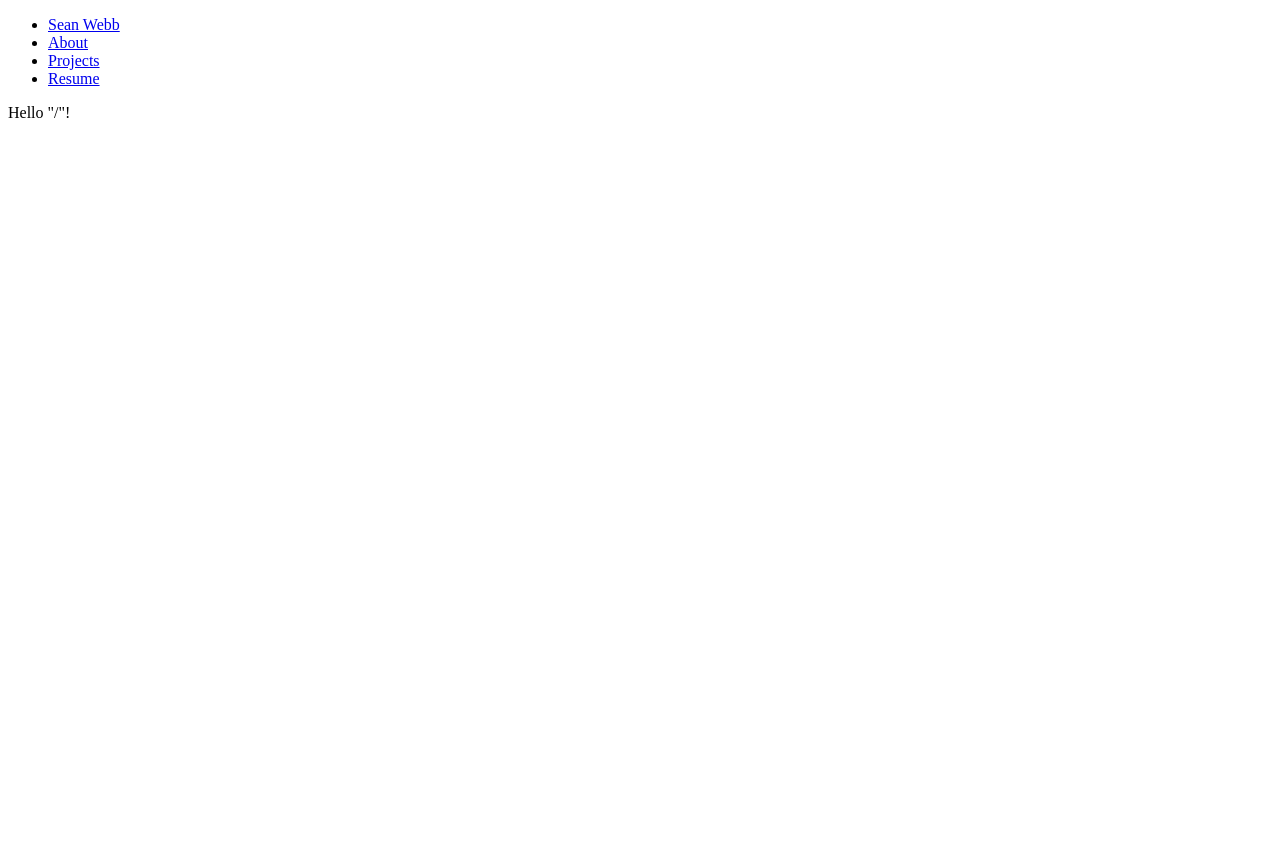
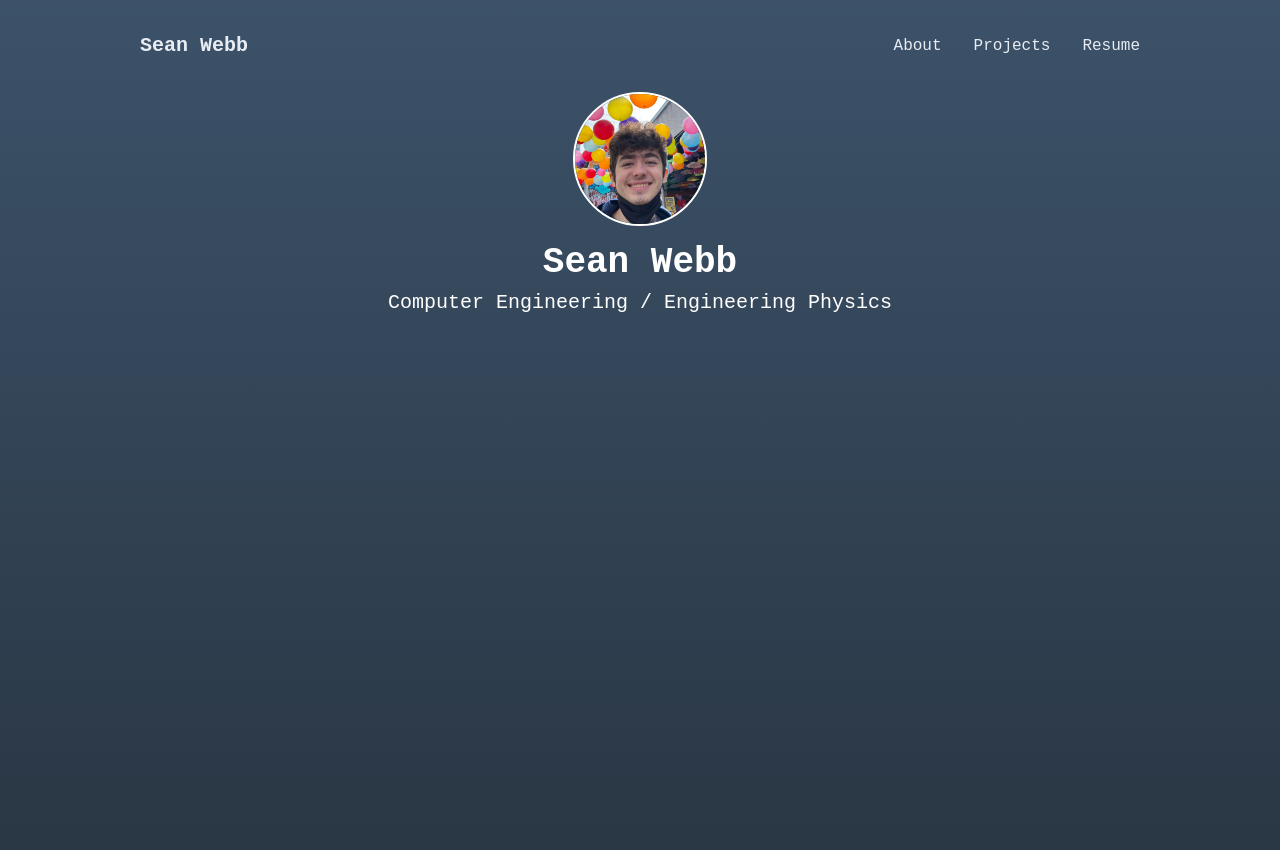
Before and after one commit to swebb-dev/swebb-dev, a React (Vite) app: page / in a window 1280 px wide. Shown: the top 850 px of the page. Before the commit the page ends 800 px from the top, so only its background shows below. Built offline with nearby package versions, Linux system fonts and the light colour scheme.

Commit message:
Navbar + Hero

```diff
--- a/package.json
+++ b/package.json
@@ -12,7 +12,10 @@
   "dependencies": {
     "@tanstack/react-router": "^1.170.19",
     "react": "^19.2.8",
-    "react-dom": "^19.2.8"
+    "react-dom": "^19.2.8",
+    "react-helmet-async": "^3.0.0",
+    "react-icons": "^5.7.0",
+    "styled-components": "^5.3.10"
   },
   "devDependencies": {
     "@babel/core": "^7.29.7",
--- a/src/assets/Navbar/NavbarElements.jsx
+++ b/src/assets/Navbar/NavbarElements.jsx
@@ -0,0 +1,73 @@
+import styled from "styled-components";
+import { Link } from '@tanstack/react-router';
+
+export const NavWrapper = styled.div`
+  position: fixed;
+  top: 0;
+  left: 0;
+  width: 95%;
+  z-index: 100;
+  transform: translateY(${({ $scrollState }) => ($scrollState === "hidden" ? "-200%" : "0")});
+  transition: transform 0.3s ease;
+  font-family: Monospace;
+  top: 1.375rem;
+  margin-left: 2.5%;
+`;
+
+export const Nav = styled.nav`
+  display: flex;
+  align-items: center;
+  background-color: ${({ $scrollState }) => ($scrollState === "compact" ? "#1b1e24" : "")};
+  padding: 0.625rem 1.375rem;
+  max-width: ${({ $scrollState }) => ($scrollState === "compact" ? "850px" : "1000px")};
+  border-radius: 1rem;
+  border: ${({ $scrollState }) => ($scrollState === "compact" ? "2px solid #545b6b" : "2px solid transparent")};
+  margin: 0 auto;
+  transition: padding 0.3s ease, background-color 0.3s ease, max-width 0.3s ease;
+`;
+
+export const Brand = styled(Link)`
+  color: #e8ecf3;
+  text-decoration: none;
+  font-size: 1.25rem;
+  font-weight: 600;
+  flex-shrink: 0;
+  white-space: nowrap;
+
+  &:hover {
+    color: #8baae1;
+  }
+`;
+
+export const NavSpacer = styled.div`
+  flex: 1 1 auto;
+  min-width: 1rem;
+`;
+
+export const NavList = styled.ul`
+  display: flex;
+  align-items: center;
+  gap: 2rem;
+  list-style: none;
+  margin: 0;
+  padding: 0;
+  flex-shrink: 0;
+  font-size: 1.125rem;
+`;
+
+export const NavItem = styled.li`
+  display: flex;
+`;
+
+export const NavLink = styled(Link)`
+  color: #e8ecf3;
+  text-decoration: none;
+  font-size: 1rem;
+  font-weight: 500;
+  white-space: nowrap;
+  font-family: Monospace;
+
+  &:hover {
+    color: #8baae1;
+  }
+`;
--- a/src/assets/Navbar/index.jsx
+++ b/src/assets/Navbar/index.jsx
@@ -1,17 +1,60 @@
-import React from "react";
-import { Link } from '@tanstack/react-router'
+import React, { useState, useEffect, useRef } from "react";
+import {
+  NavWrapper,
+  Nav,
+  Brand,
+  NavSpacer,
+  NavList,
+  NavItem,
+  NavLink,
+} from "./NavbarElements";
+
+const SMALL_SCROLL_THRESHOLD = 50;   // below this, always show "top" style
+const LARGE_SCROLL_THRESHOLD = 300;  // past this while scrolling down, hide
 
 const Navbar = () => {
+  const [scrollState, setScrollState] = useState("top"); // "top", "compact", "hidden"
+  const lastScrollY = useRef(0);
+
+  useEffect(() => {
+    const handleScroll = () => {
+      const currentScrollY = window.scrollY;
+      const delta = currentScrollY - lastScrollY.current;
+
+      if (currentScrollY <= SMALL_SCROLL_THRESHOLD) {
+        // top of page
+        setScrollState("top");
+      } else if (delta > 0 && currentScrollY > LARGE_SCROLL_THRESHOLD) {
+        // scrolling down past the large threshold
+        setScrollState("hidden");
+      } else if (delta < 0) {
+        // scrolling up -> reappear
+        setScrollState("compact");
+      } else if (delta > 0) {
+        // scrolling down not past large threshold
+        setScrollState("compact");
+      }
+
+      lastScrollY.current = currentScrollY;
+    };
+
+    window.addEventListener("scroll", handleScroll, { passive: true });
+    return () => window.removeEventListener("scroll", handleScroll);
+  }, []);
+
   return (
-    <nav>
-        <ul>
-            <li><Link to="/">Sean Webb</Link></li>
-            <li><Link to="/about">About</Link></li>
-            <li><Link to="/projects">Projects</Link></li>
-            <li><Link to="/resume">Resume</Link></li>
-        </ul>
-    </nav>
-    );
+    <NavWrapper $scrollState={scrollState}>
+      <Nav $scrollState={scrollState}>
+        <Brand to="/">Sean Webb</Brand>
+        <NavSpacer />
+        <NavList>
+          <NavItem><NavLink to="/about">About</NavLink></NavItem>
+          <NavItem><NavLink to="/projects">Projects</NavLink></NavItem>
+          <NavItem><NavLink to="/resume">Resume</NavLink></NavItem>
+        </NavList>
+      </Nav>
+    </NavWrapper>
+  );
 };
 
 export default Navbar;
--- a/src/routes/__root.jsx
+++ b/src/routes/__root.jsx
@@ -1,6 +1,8 @@
 import * as React from 'react'
 import { Outlet, createRootRoute } from '@tanstack/react-router'
 import Navbar from '../assets/Navbar'
+
+import { HelmetProvider } from "react-helmet-async";
 
 export const Route = createRootRoute({
   component: RootComponent,
@@ -9,8 +11,10 @@ export const Route = createRootRoute({
 function RootComponent() {
   return (
     <React.Fragment>
-      <Navbar />
-      <Outlet />
+      <HelmetProvider>
+        <Navbar />
+        <Outlet />
+      </HelmetProvider>
     </React.Fragment>
   )
 }
--- a/src/routes/about.jsx
+++ b/src/routes/about.jsx
@@ -1,9 +1,24 @@
 import { createFileRoute } from '@tanstack/react-router'
+
+import { Helmet } from "react-helmet-async";
 
 export const Route = createFileRoute('/about')({
   component: RouteComponent,
 })
 
 function RouteComponent() {
-  return <div>Hello "/about"!</div>
+  return (
+  <>
+    <Helmet>
+      <title>Sean Webb - About</title>
+    </Helmet>
+    <main>
+      <h1>Hello "/about"!</h1>
+      <br /><br /><br /><br /><br /><br /><br /><br /><br /><br /><br /><br /><br /><br /><br /><br /><br /><br /><br /><br /><br /><br /><br /><br /><br /><br /><br /><br /><br />
+      <br /><br /><br /><br /><br /><br /><br /><br /><br /><br /><br /><br /><br /><br /><br /><br /><br /><br /><br /><br /><br /><br /><br /><br /><br /><br /><br /><br /><br />
+      <br /><br /><br /><br /><br /><br /><br /><br /><br /><br /><br /><br /><br /><br /><br /><br /><br /><br /><br /><br /><br /><br /><br /><br /><br /><br /><br /><br /><br />
+      <p>sss</p>
+    </main>
+  </>
+  );
 }
--- /dev/null
+++ b/src/routes/index.css
@@ -0,0 +1,86 @@
+html,
+body {
+  margin: 0;
+  min-height: 100%;
+}
+
+body {
+  background: linear-gradient(180deg, #3c5269 0%, #131416 100%);
+  background-repeat: no-repeat;
+  color: white;
+}
+
+#navbar-spacer {
+  height: 5.75rem;
+  top: 0px;
+  background: transparent;
+}
+
+#content-wrapper {
+  max-width: 90%;
+  margin-left: 5%;
+  margin: 0 auto;
+}
+
+.main-section {
+  min-height: 5rem;
+  display: flex;
+  flex-direction: column;
+  align-items: center;
+  justify-content: center;
+  background: transparent;
+  // border: 2px solid #545b6b;
+  max-width: 950px;
+  margin: 0 auto;
+}
+
+#hero-image-wrapper {
+  width: 130px;
+  height: 130px;
+  border-radius: 50%;
+  overflow: hidden;
+  border: 2px solid #ffffff;
+  justify-content: center;
+  align-items: center;
+  // transform: translateX(-12px);
+  display:flex;
+}
+
+#hero-image-wrapper img {
+  width: 130px;
+  height: 130px;
+  object-fit: cover;
+  transform: scale(1.5) translateX(17px);
+
+  object-position: 0% 100%;
+}
+
+#hero-text {
+    margin-top: 1rem;
+    text-align: center;
+    color: #ffffff;
+    font-family: Monospace;
+    font-size: 1.5rem;
+    display: flex;
+    flex-direction: column;
+    align-items: center;
+}
+
+#hero-text h1 {
+    font-size: 2.25rem;
+    margin: 0;
+    color: #ffffff;
+    font-family: Monospace;
+    font-weight: 600;
+    display: flex;
+}
+
+#hero-text h2 {
+    font-size: 1.25rem;
+    margin: 0;
+    margin-top: 0.5rem;
+    color: #ffffff;
+    font-family: Monospace;
+    font-weight: 500;
+    display: flex;
+}
--- a/src/routes/index.jsx
+++ b/src/routes/index.jsx
@@ -1,9 +1,42 @@
 import { createFileRoute } from '@tanstack/react-router'
+import "./index.css"
+
+import { Helmet } from "react-helmet-async";
+import heroImage from "../assets/images/hero-image.jpg";
 
 export const Route = createFileRoute('/')({
   component: RouteComponent,
 })
 
 function RouteComponent() {
-  return <div>Hello "/"!</div>
+  return (
+  <>
+    <Helmet>
+      <title>Sean Webb - Home</title>
+    </Helmet>
+    <main>
+      <div id="navbar-spacer" />
+      <div id="content-wrapper">
+        <div id="hero" class="main-section">
+
+          <div id="hero-image-wrapper">
+            <img src={heroImage} alt="Hero Image" id="hero-image" />
+          </div>
+
+          <div id="hero-text">
+            <h1>Sean Webb</h1>
+            <h2>Computer Engineering / Engineering Physics</h2>
+          </div>
+
+        </div>
+      </div>
+
+
+      <br /><br /><br /><br /><br /><br /><br /><br /><br /><br /><br /><br /><br /><br /><br /><br /><br /><br /><br /><br /><br /><br /><br /><br /><br /><br /><br /><br /><br />
+      <br /><br /><br /><br /><br /><br /><br /><br /><br /><br /><br /><br /><br /><br /><br /><br /><br /><br /><br /><br /><br /><br /><br /><br /><br /><br /><br /><br /><br />
+      <br /><br /><br /><br /><br /><br /><br /><br /><br /><br /><br /><br /><br /><br /><br /><br /><br /><br /><br /><br /><br /><br /><br /><br /><br /><br /><br /><br /><br />
+      <p>sss</p>
+    </main>
+  </>
+  );
 }
--- a/src/routes/projects.jsx
+++ b/src/routes/projects.jsx
@@ -1,9 +1,24 @@
 import { createFileRoute } from '@tanstack/react-router'
+
+import { Helmet } from "react-helmet-async";
 
 export const Route = createFileRoute('/projects')({
   component: RouteComponent,
 })
 
 function RouteComponent() {
-  return <div>Hello "/projects"!</div>
+  return (
+  <>
+    <Helmet>
+      <title>Sean Webb - Projects</title>
+    </Helmet>
+    <main>
+      <h1>Hello "/projects"!</h1>
+      <br /><br /><br /><br /><br /><br /><br /><br /><br /><br /><br /><br /><br /><br /><br /><br /><br /><br /><br /><br /><br /><br /><br /><br /><br /><br /><br /><br /><br />
+      <br /><br /><br /><br /><br /><br /><br /><br /><br /><br /><br /><br /><br /><br /><br /><br /><br /><br /><br /><br /><br /><br /><br /><br /><br /><br /><br /><br /><br />
+      <br /><br /><br /><br /><br /><br /><br /><br /><br /><br /><br /><br /><br /><br /><br /><br /><br /><br /><br /><br /><br /><br /><br /><br /><br /><br /><br /><br /><br />
+      <p>sss</p>
+    </main>
+  </>
+  );
 }
--- a/src/routes/resume.jsx
+++ b/src/routes/resume.jsx
@@ -1,9 +1,24 @@
 import { createFileRoute } from '@tanstack/react-router'
+
+import { Helmet } from "react-helmet-async";
 
 export const Route = createFileRoute('/resume')({
   component: RouteComponent,
 })
 
 function RouteComponent() {
-  return <div>Hello "/resume"!</div>
+  return (
+  <>
+    <Helmet>
+      <title>Sean Webb - Resume</title>
+    </Helmet>
+    <main>
+      <h1>Hello "/resume"!</h1>
+      <br /><br /><br /><br /><br /><br /><br /><br /><br /><br /><br /><br /><br /><br /><br /><br /><br /><br /><br /><br /><br /><br /><br /><br /><br /><br /><br /><br /><br />
+      <br /><br /><br /><br /><br /><br /><br /><br /><br /><br /><br /><br /><br /><br /><br /><br /><br /><br /><br /><br /><br /><br /><br /><br /><br /><br /><br /><br /><br />
+      <br /><br /><br /><br /><br /><br /><br /><br /><br /><br /><br /><br /><br /><br /><br /><br /><br /><br /><br /><br /><br /><br /><br /><br /><br /><br /><br /><br /><br />
+      <p>sss</p>
+    </main>
+  </>
+  );
 }
```
Also changed, not shown: src/assets/images/hero-image.jpg (added), 1 other file (tests, documents, lock files or other folders).
